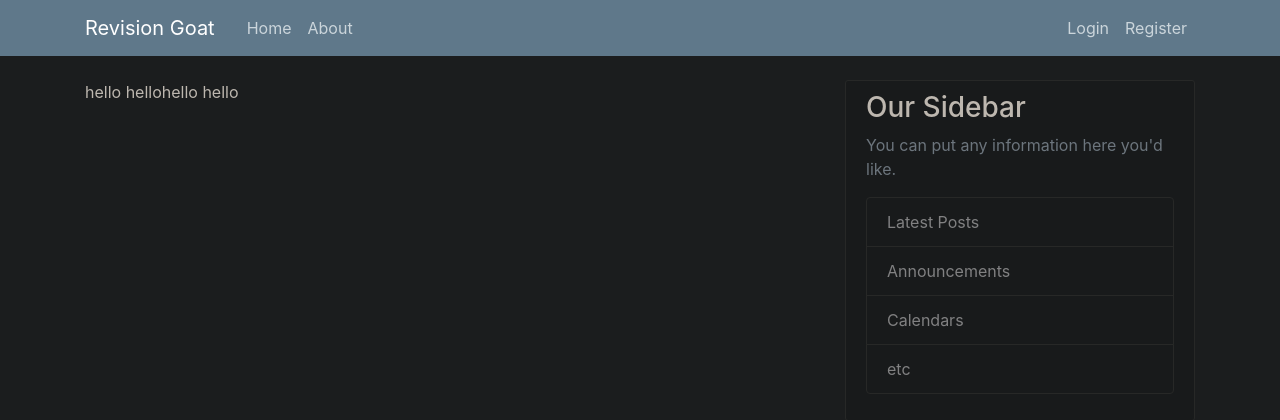
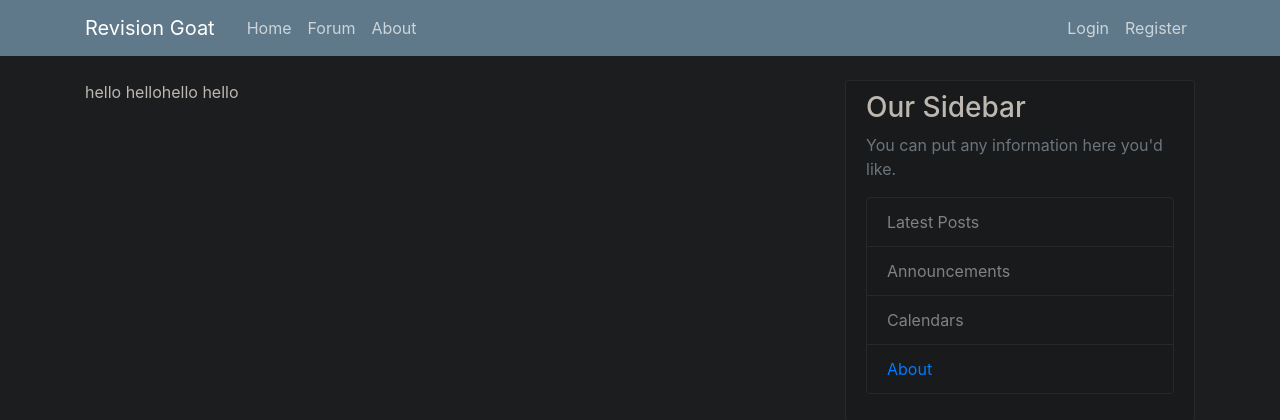
Before and after one commit to NeoWeight/revision_site, a Django app: page /forum/base/ in a window 1280 px wide. Shown: the top 420 px of the page. Run offline with Django 4.2, Linux system fonts and the light colour scheme; some libraries are stand-ins or nearby versions.

Commit message:
chore: Add functional page links to base templates
- Updated 'core/base.html' with working links for the existing pages on the site.
- Updated 'forum/base.html' with working links for the current pages.

```diff
--- a/core/templates/core/base.html
+++ b/core/templates/core/base.html
@@ -24,14 +24,15 @@
     <header class="site-header">
     <nav class="navbar navbar-expand-md navbar-dark bg-steel fixed-top">
         <div class="container">
-        <a class="navbar-brand mr-4" href="#">Revision Goat</a>
+        <a class="navbar-brand mr-4" href="{% url 'home' %}">Revision Goat</a>
         <button class="navbar-toggler" type="button" data-toggle="collapse" data-target="#navbarToggle" aria-controls="navbarToggle" aria-expanded="false" aria-label="Toggle navigation">
         <span class="navbar-toggler-icon"></span>
         </button>
         <div class="collapse navbar-collapse" id="navbarToggle">
             <div class="navbar-nav mr-auto">
-              <a class="nav-item nav-link" href="#">Home</a>
-              <a class="nav-item nav-link" href="#">About</a>
+              <a class="nav-item nav-link" href="{% url 'home' %}">Home</a>
+              <a class="nav-item nav-link" href="{% url 'forum-home' %}">Forum</a>
+              <a class="nav-item nav-link" href="{% url 'about' %}">About</a>
             </div>
             <!-- Navbar Right Side -->
             <div class="navbar-nav">
--- a/forum/templates/forum/base.html
+++ b/forum/templates/forum/base.html
@@ -27,7 +27,7 @@
         <li class="list-group-item list-group-item-light">Latest Posts</li>
         <li class="list-group-item list-group-item-light">Announcements</li>
         <li class="list-group-item list-group-item-light">Calendars</li>
-        <li class="list-group-item list-group-item-light">etc</li>
+        <li class="list-group-item list-group-item-light"><a href="{% url 'forum-about' %}">About</a></li>
       </ul>
     </p>
   </div>
```
